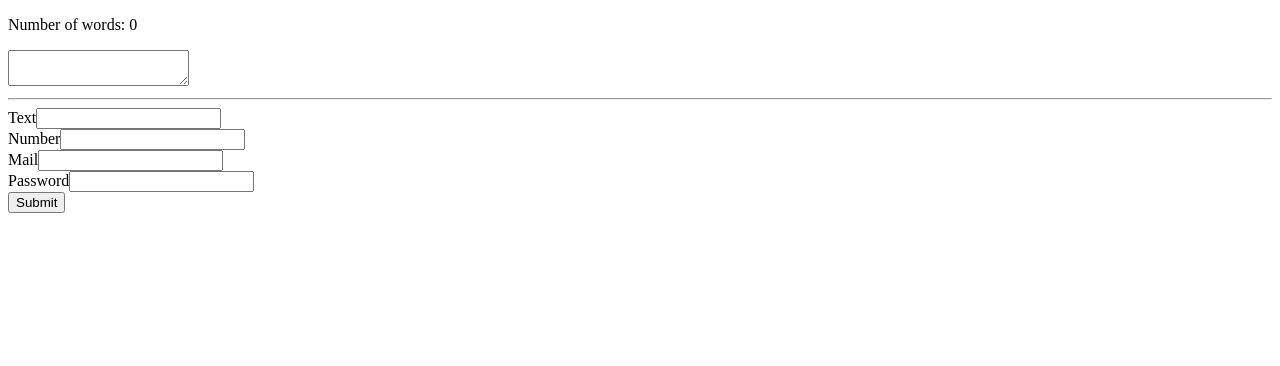
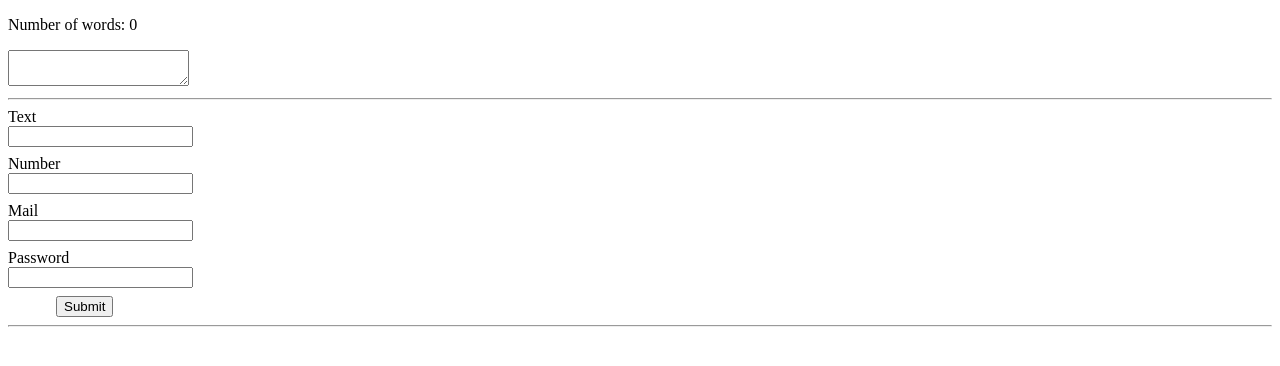
Before and after one commit to stosikmartyna/learning_js, a React (Create React App) app in the folder react_basics/exercises/: page / in a window 1280 px wide. Shown: the top 366 px of the page. Built offline with nearby package versions, Linux system fonts and the light colour scheme.

Commit message:
Form refactor and add styles

```diff
--- a/react_basics/exercises/src/App.js
+++ b/react_basics/exercises/src/App.js
@@ -8,6 +8,7 @@ export const App = () => {
       <WordCounter />
       <hr />
       <DynamicForm />
+      <hr />
     </>
   );
 }
--- /dev/null
+++ b/react_basics/exercises/src/DynamicForm/DynamicForm.css
@@ -0,0 +1,18 @@
+.labeled-input {
+    margin-bottom: .5rem;
+}
+
+.labeled-input label {
+    display: block;
+}
+
+.input-error {
+    color: red;
+    display: block;
+    font-size: smaller;
+    margin-bottom: .5rem;
+}
+
+button {
+    margin-left: 3rem;
+}
--- a/react_basics/exercises/src/DynamicForm/DynamicForm.jsx
+++ b/react_basics/exercises/src/DynamicForm/DynamicForm.jsx
@@ -1,4 +1,5 @@
 import React, { useState } from 'react';
+import './DynamicForm.css';
 
 const initialState = {
     text: '',
@@ -31,28 +32,38 @@ export const DynamicForm = () => {
         isFormValid && submitValidatedForm();
     }
 
+    const displayInputError = (value) => {
+        const isNotValid = isFormSubmitted && value.trim() === '';
+
+        if (isNotValid) {
+            return <span className="input-error">This field is required</span>
+        }
+    }
+
     return (
         <>
-            <div>
-                <label>Text</label>
+            <form>
+                <div className="labeled-input">
+                    <label for="text">Text</label>
                     <input id="text" type="text" onChange={handleInputChange} value={inputsValues.text} />
-                {isFormSubmitted && inputsValues.text.trim() === '' && <span>This field is required</span>}
+                    {displayInputError(inputsValues.text)}
                 </div>
-            <div>
-                <label>Number</label>
+                <div className="labeled-input">
+                    <label for="number">Number</label>
                     <input id="number" type="number" onChange={handleInputChange} value={inputsValues.number} />
-                {isFormSubmitted && inputsValues.number.trim() === '' && <span>This field is required</span>}
+                    {displayInputError(inputsValues.number)}
                 </div>
-            <div>
-                <label>Mail</label>
+                <div className="labeled-input">
+                    <label for="mail">Mail</label>
                     <input id="mail" type="mail" onChange={handleInputChange} value={inputsValues.mail} />
-                {isFormSubmitted && inputsValues.mail.trim() === '' && <span>This field is required</span>}
+                    {displayInputError(inputsValues.mail)}
                 </div>
-            <div>
-                <label>Password</label>
+                <div className="labeled-input">
+                    <label for="password">Password</label>
                     <input id="password" type="password" onChange={handleInputChange} value={inputsValues.password} />
-                {isFormSubmitted && inputsValues.password.trim() === '' && <span>This field is required</span>}
+                    {displayInputError(inputsValues.password)}
                 </div>
+            </form>
             <button onClick={submitForm}>Submit</button>
         </>
     )
```
Lines whose indentation alone changed are shown as unchanged.
